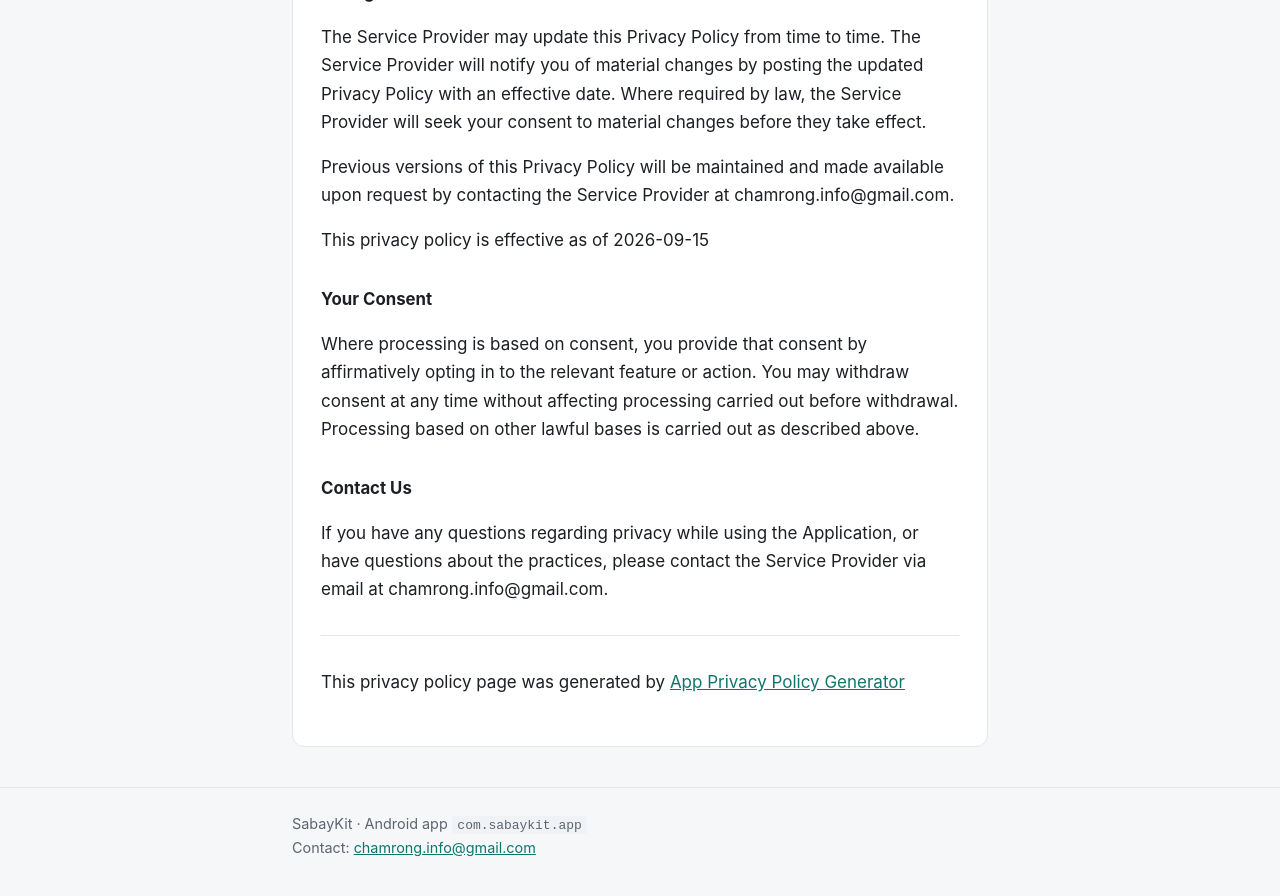
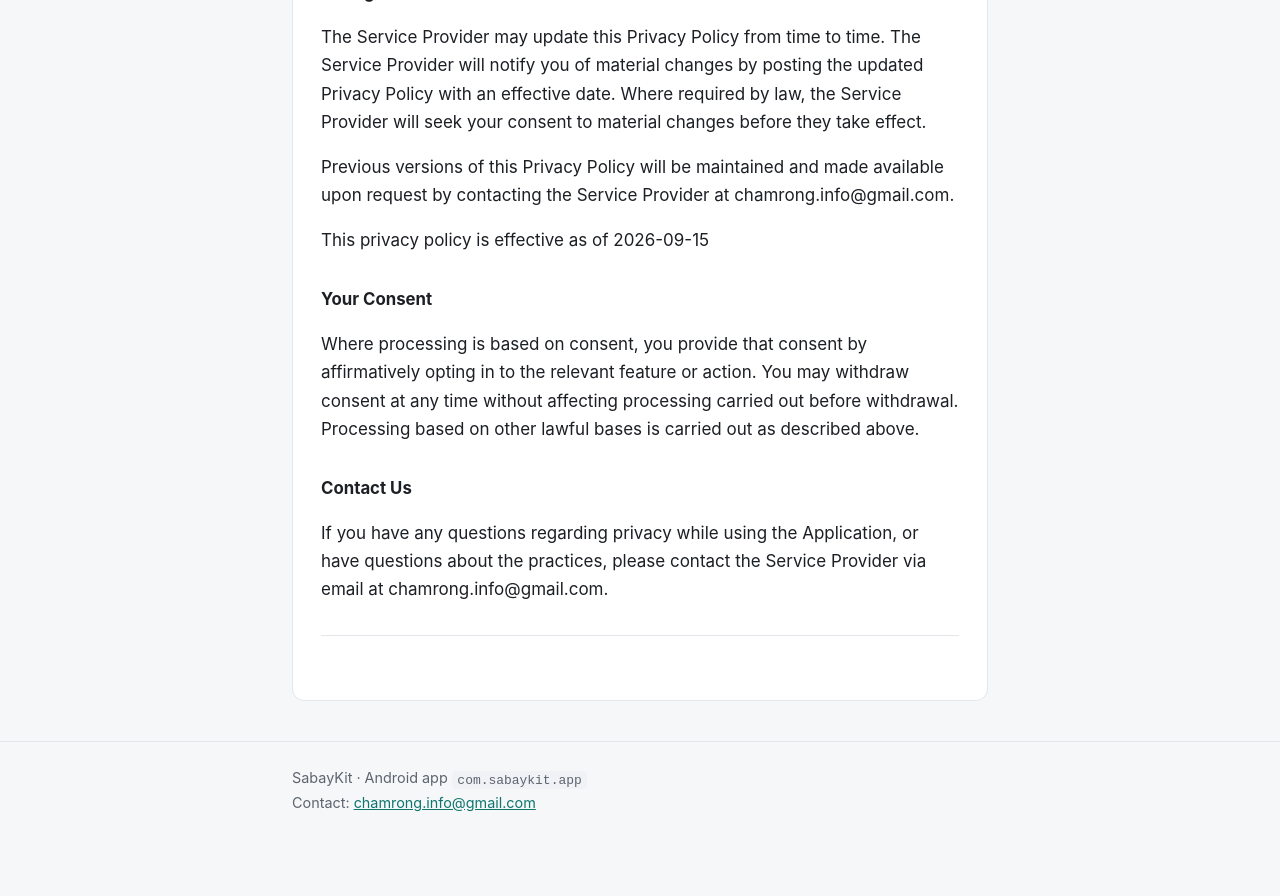
Before and after one commit to chamroeun-chamrong/saybitkit, a Jekyll site: the page built from index.md, in a window 1280 px wide and 900 px high, scrolled down 4348 px. Shown: the top 896 px of the window. Built offline with Jekyll 4.4.1, drawn with Linux system fonts in a browser that asks for light colours; after the commit the page ends 5203 px from its top, so only the background shows below that.

Commit message:
Update index.md

```diff
--- a/index.md
+++ b/index.md
@@ -106,5 +106,3 @@ Where processing is based on consent, you provide that consent by affirmatively
 If you have any questions regarding privacy while using the Application, or have questions about the practices, please contact the Service Provider via email at chamrong.info@gmail.com.
 
 * * *
-
-<span>This privacy policy page was generated by</span> [App Privacy Policy Generator](https://app-privacy-policy-generator.nisrulz.com/)
```
